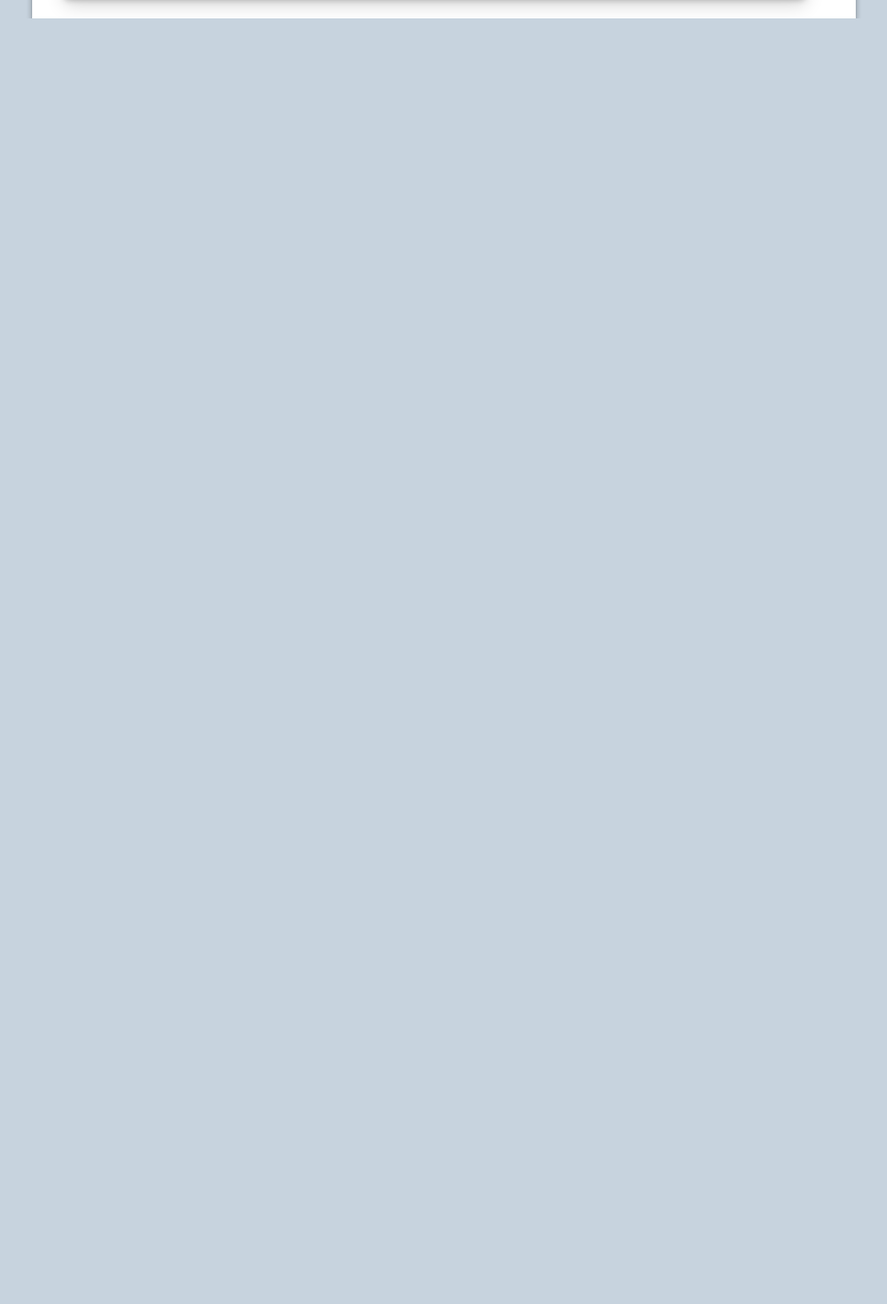
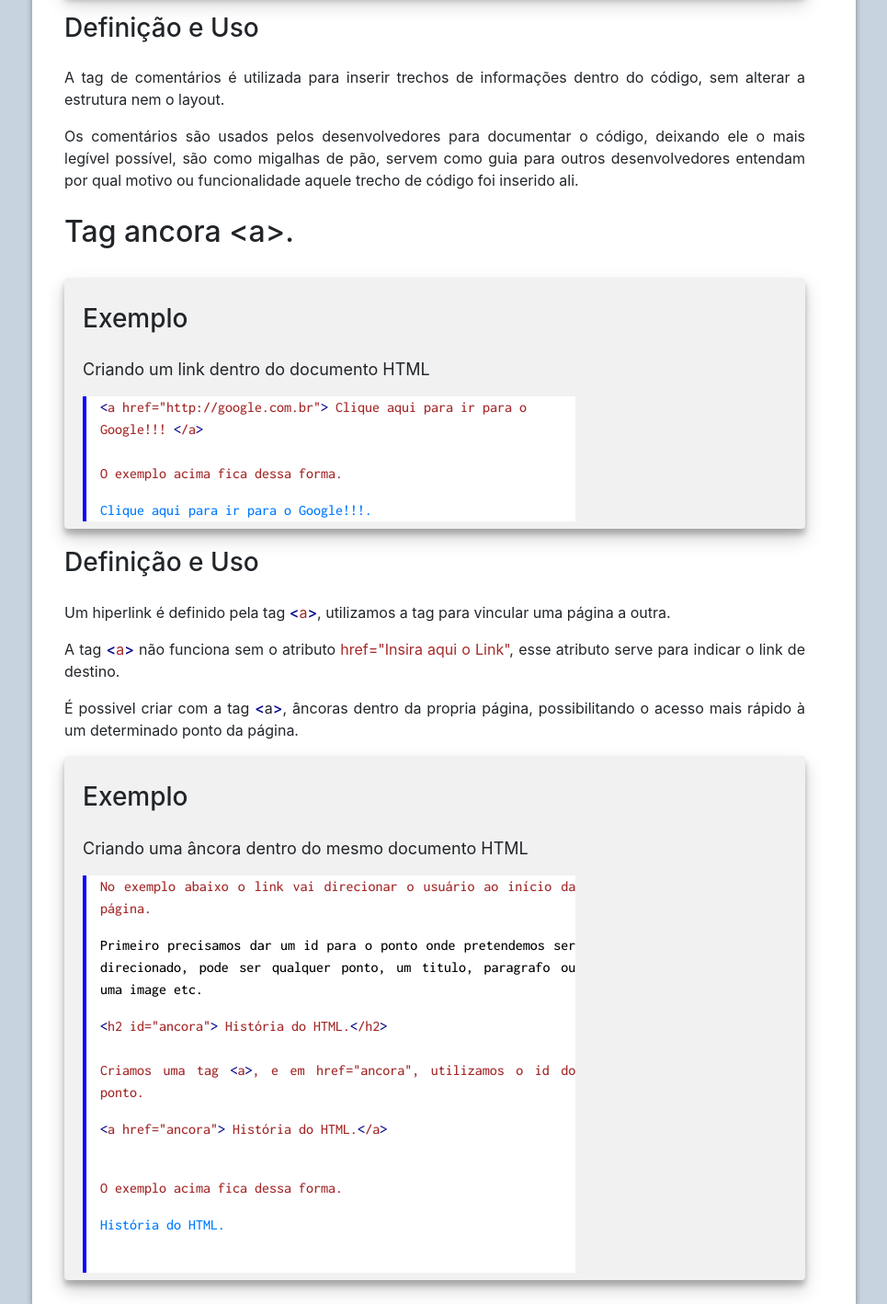
Before and after one commit to Antonio-AF/GuiaDeEstudos, a plain HTML site: page html/estudos_html.html in a window 1280 px wide. Shown: the part 2360-3778 px from the top of the page at 92% size, without its empty margins (157-1122 px from the left). Before the commit the page ends 2380 px from the top, so only its background shows below. Drawn offline with nearby package versions, Linux system fonts and the light colour scheme; a web font is replaced by a local one.

Commit message:
Pondo no site todas as Tags

```diff
--- a/html/estudos_html.html
+++ b/html/estudos_html.html
@@ -65,7 +65,7 @@
                 Hipertexto."
             </p>
 
-            <h2>História do HTML</h2>
+            <h2 id="ancora">História do HTML</h2>
 
             <p>O <strong>HTML (HyperText Markup Language)</strong>, foi criado pelo físico britânico Tim Berners-Lee, com ajuda do estudante do
             CERN (European Council for Nuclear Reserch), Robert Cailliau, em meados de 1989, quando eles conseguiram
@@ -192,7 +192,7 @@
                     <div class="codearea">
                         <span class="tagnamecolor">
                             <span class="tagname"><</span>!-- Todo texto ou código digitados dentro da tag não
-                            serão interpretadas pela linguagem.<span class="tagname">></span>
+                            serão interpretadas pela linguagem. --<span class="tagname">></span>
                         </span>
                             <br>
                         <span class="tagnamecolor">
@@ -202,6 +202,99 @@
                     </div>
                 </div>
             </p>
+
+            <h3>Definição e Uso</h3>
+
+            <p>
+                A tag de comentários é utilizada para inserir trechos de informações dentro do código,
+                sem alterar a estrutura nem o layout.
+            </p>
+            <p>
+                Os comentários são usados pelos desenvolvedores para documentar o código, deixando ele
+                o mais legível possível, são como migalhas de pão, servem como guia para outros
+                desenvolvedores entendam por qual motivo ou funcionalidade aquele trecho de código
+                foi inserido ali.
+            </p>
+
+            <h2>Tag ancora <span><</span><span>a</span><span>></span>.</h2>
+
+            <p>
+                <div class="code_exemplo">
+                    <h3>Exemplo</h3>
+                    <p id="titulo_exemplo">Criando um link dentro do documento HTML</p>
+                    <div class="codearea">
+                        <span class="tagnamecolor">
+                            <span class="tagname"><</span>a href="http://google.com.br"<span class="tagname">></span>
+                            Clique aqui para ir para o Google!!! <span class="tagname"><</span>/a<span class="tagname">></span>
+                            <br>
+                            <br>
+                            <p>O exemplo acima fica dessa forma.</p>
+                            <a href="http://google.com.br">Clique aqui para ir para o Google!!!.</a>
+                        </span>
+
+                    </div>
+                </div>
+            </p>
+
+            <h3>Definição e Uso</h3>
+
+            <p>
+                Um hiperlink é definido pela tag
+                <span class="tagnamecolor">
+                    <span class="tagname"><</span>a<span class="tagname">></span></span>,
+                utilizamos a tag para vincular uma página a outra.
+            </p>
+
+            <p>
+                A tag <span class="tagnamecolor">
+                    <span class="tagname"><</span>a<span class="tagname">></span></span>
+                não funciona sem o atributo <span class="tagnamecolor">href="Insira aqui o Link"</span>,
+                esse atributo serve para indicar o link de destino.
+            </p>
+            <p>
+                É possivel criar com a tag <span class="tagname"><</span>a<span class="tagname">></span></span>,
+                âncoras dentro da propria página, possibilitando o acesso mais rápido à um determinado ponto da página.
+            </p>
+
+            <p>
+                <div class="code_exemplo">
+                    <h3>Exemplo</h3>
+                    <p id="titulo_exemplo">Criando uma âncora dentro do mesmo documento HTML</p>
+                    <div class="codearea">
+                        <span class="tagnamecolor">
+                            <p class="tag-text-color">No exemplo abaixo o link vai direcionar o usuário ao início da página.</p>
+
+                            <p style="color: black;">Primeiro precisamos dar um id para o ponto onde pretendemos ser direcionado,
+                                pode ser qualquer ponto, um titulo, paragrafo ou uma image etc.
+                            </p>
+                            <span class="tagname"><</span>h2
+                            <span class="tag-class">id</span>=<span class="tag-class-name">"ancora"</span><span class="tagname">></span>
+                            História do HTML.<span class="tagname"><</span>/h2<span class="tagname">></span>
+                            <br>
+                            <br>
+
+                            <p>
+                                <span class="tag-text-color">Criamos uma tag</span> <span class="tagname"><</span>a<span class="tagname">></span></span>,
+                                <span class="tag-text-color">e em </span><span class="tag-class">href</span>=<span class="tag-class-name">"ancora"</span>,
+                                <span class="tag-text-color">utilizamos o id do ponto.</span>
+                            </p>
+
+                            <p>
+                                <span class="tagname"><</span>a
+                                <span class="tag-class">href</span>=<span class="tag-class-name">"ancora"</span><span class="tagname">></span>
+                                 História do HTML.<span class="tagname"><</span>/a<span class="tagname">></span>
+                            </p>
+                            <br>
+                            <p class="tag-text-color">O exemplo acima fica dessa forma.</p>
+                            <p><a href="#ancora">História do HTML.</a></p><br>
+
+                        </span>
+
+                    </div>
+                </div>
+            </p>
+
+
 
 
 
```
